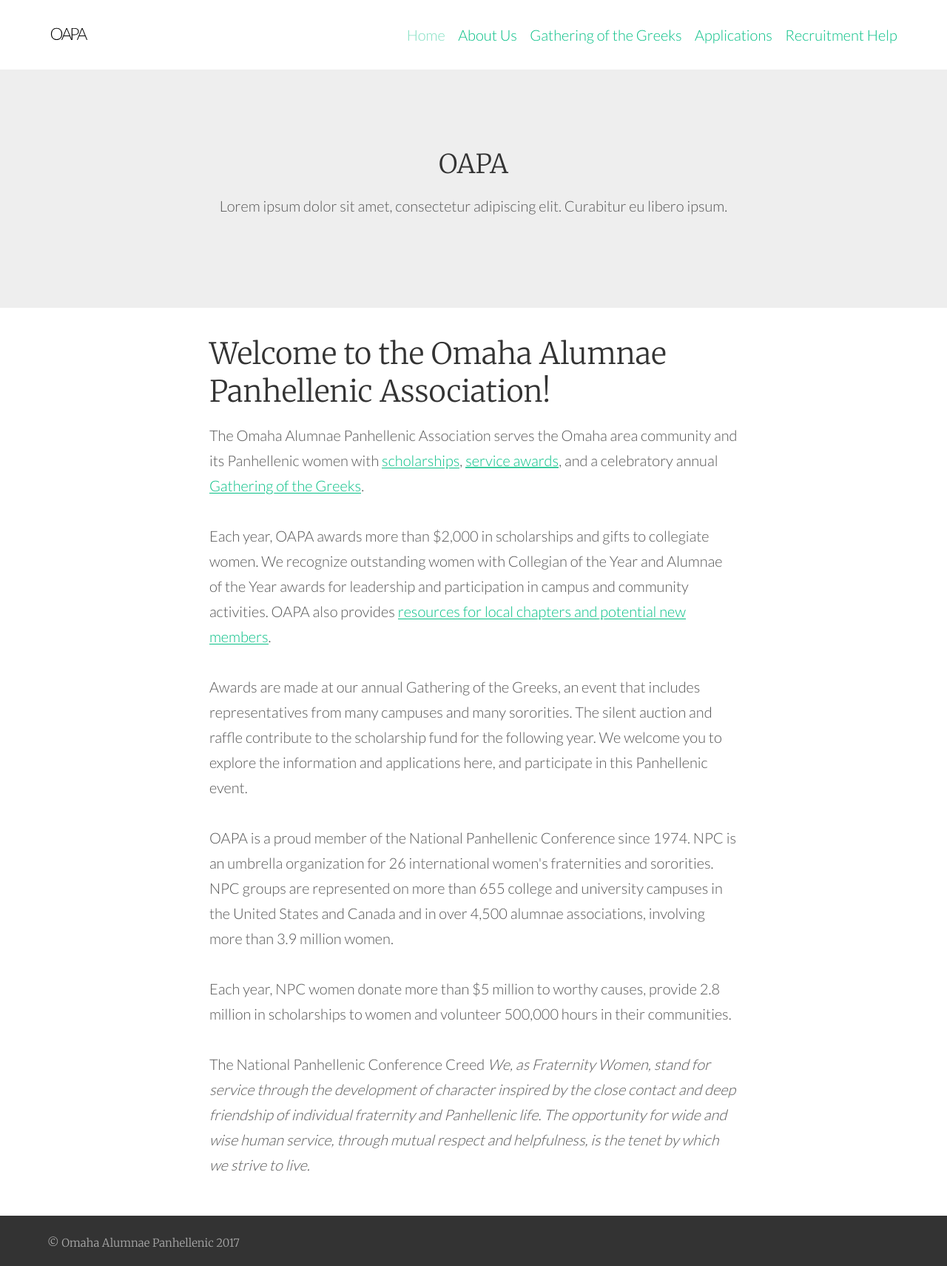
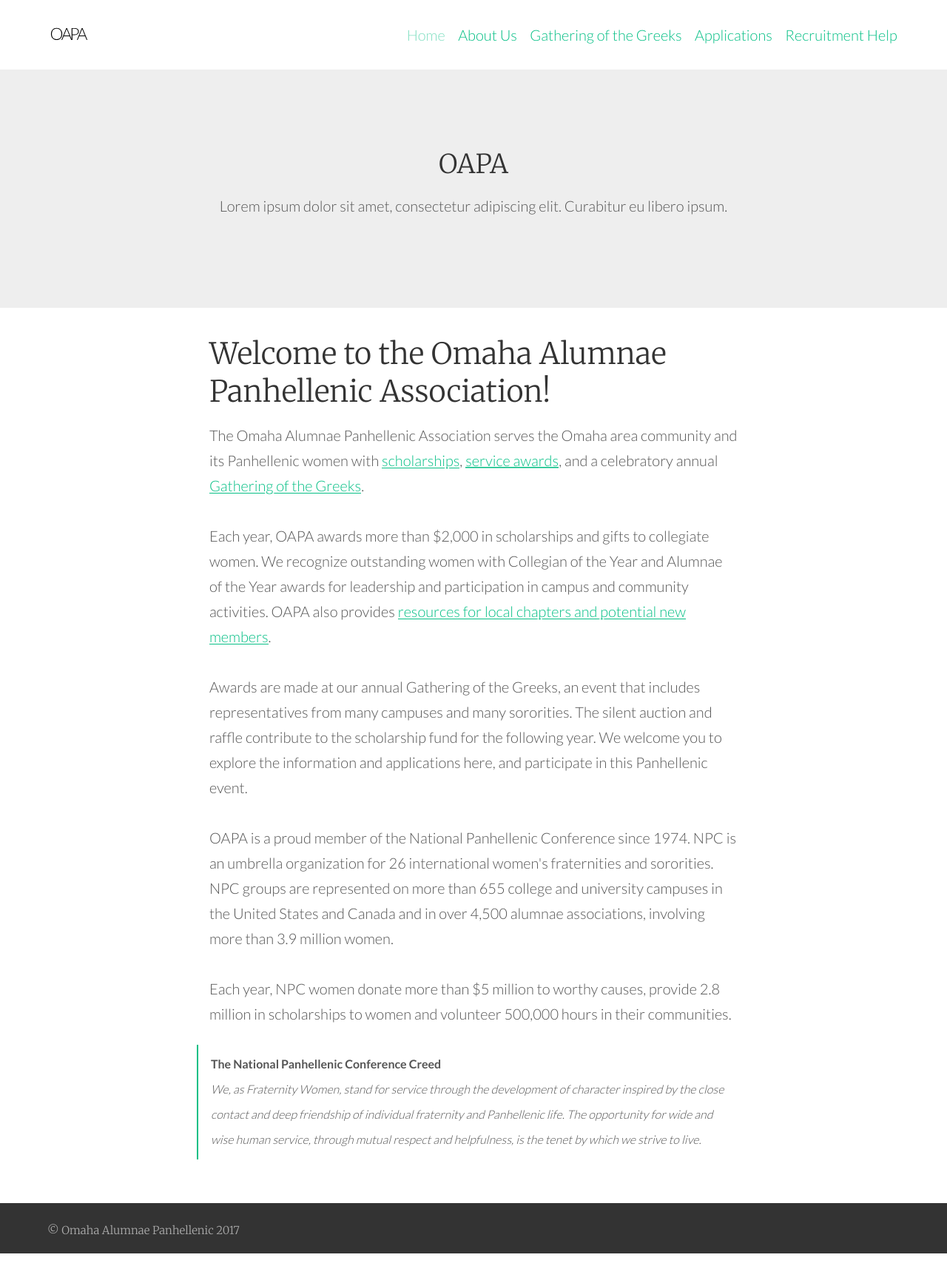
Before and after one commit to courtneyxann/oapa, a Jekyll site: the page built from docs/index.md, in a window 1280 px wide. Shown: the whole page at 74% size. Built offline with Jekyll 4.4.1, drawn with Linux system fonts in a browser that asks for light colours.

Commit message:
adding homepage styles.

```diff
--- a/docs/assets/styles.scss
+++ b/docs/assets/styles.scss
@@ -434,3 +434,8 @@
     }
   }
 }
+
+.typeset blockquote p {
+  font-style: normal;
+  font-size: 16px;
+}
--- a/docs/index.md
+++ b/docs/index.md
@@ -18,5 +18,5 @@
 
 Each year, NPC women donate more than $5 million to worthy causes, provide 2.8 million in scholarships to women and volunteer 500,000 hours in their communities.
 
-The National Panhellenic Conference Creed
+> **The National Panhellenic Conference Creed**
 *We, as Fraternity Women, stand for service through the development of character inspired by the close contact and deep friendship of individual fraternity and Panhellenic life. The opportunity for wide and wise human service, through mutual respect and helpfulness, is the tenet by which we strive to live.*
```
